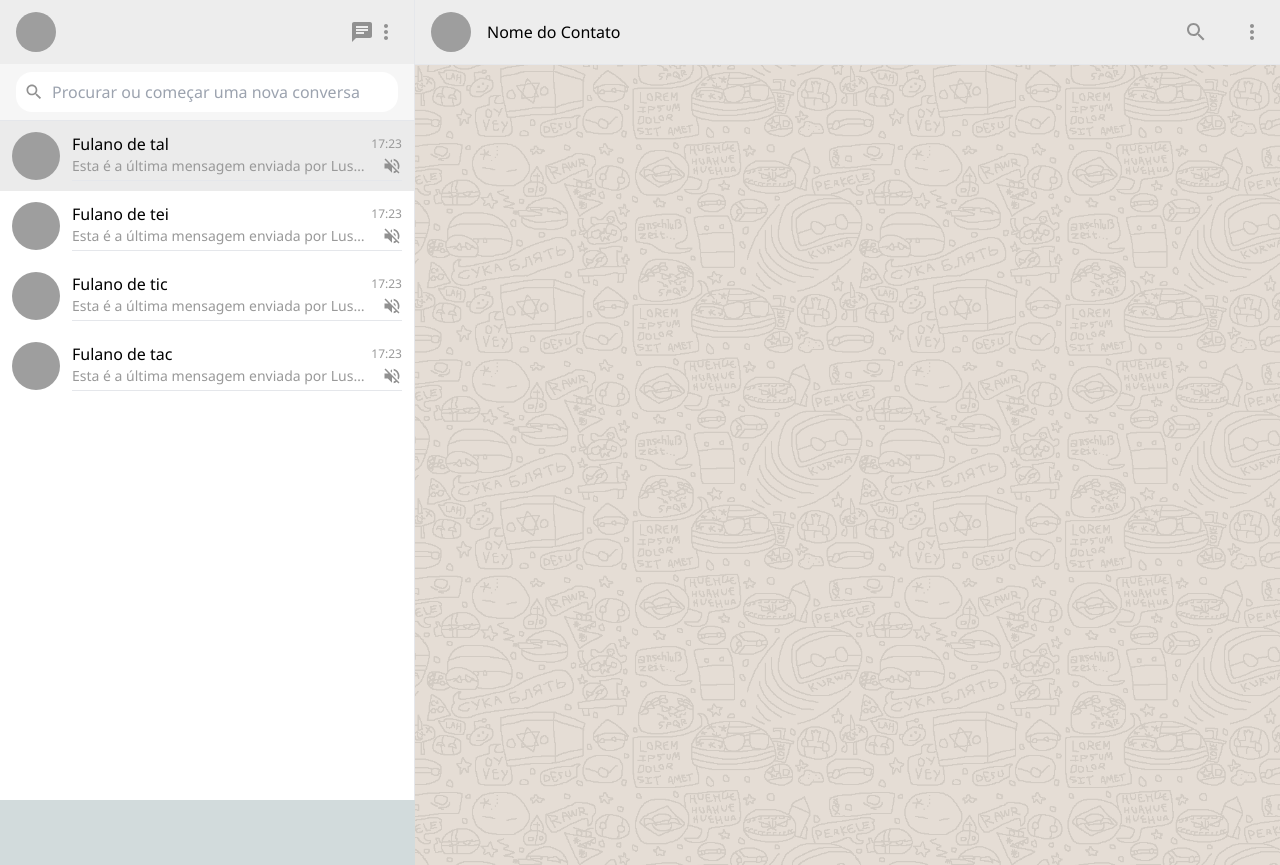
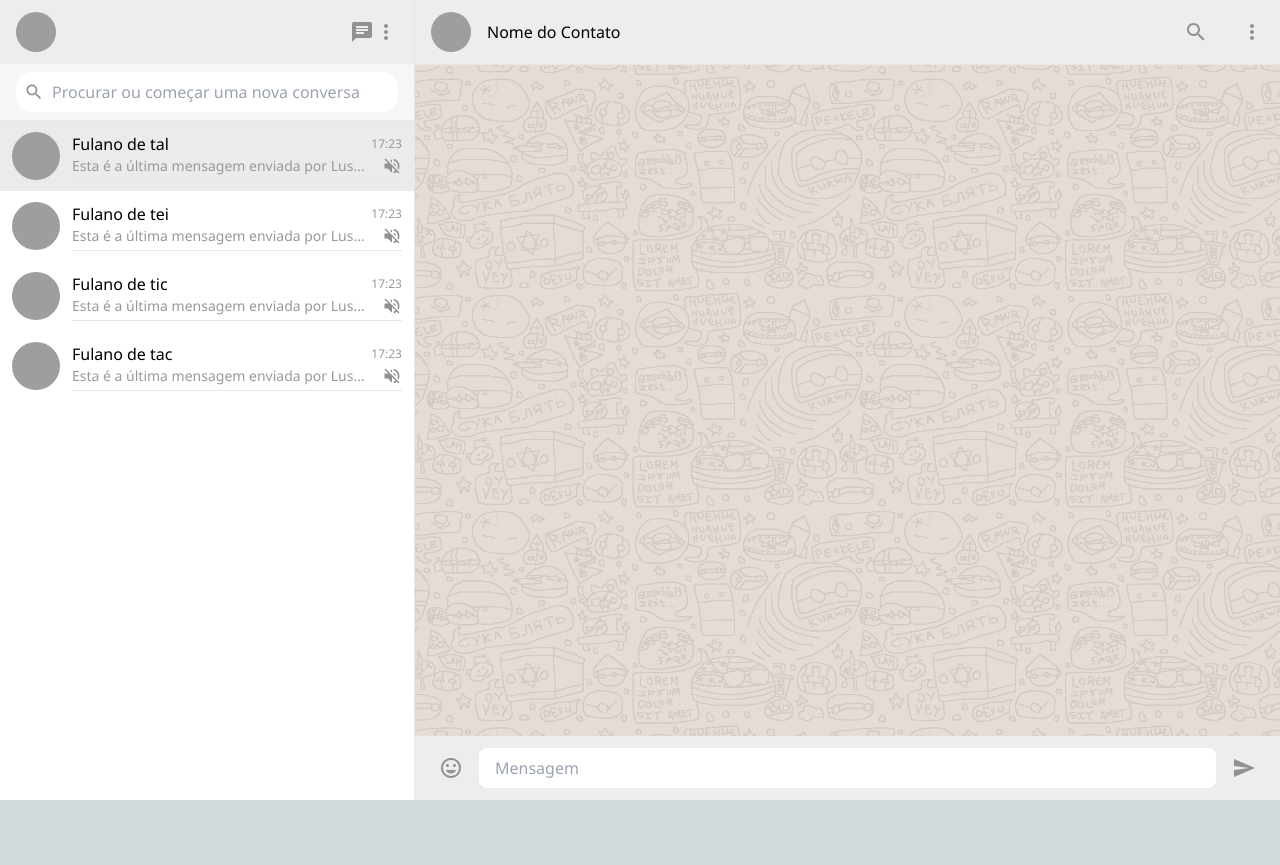
Before and after one commit to almeidaxz/desafio-saltsystems, a React (Vite) app in the folder client/: page / in a window 1280 px wide. Both pictures are taken after a click on the element 207 px from the left and 156 px from the top of the page. After the commit the page ends 800 px from the top, so only its background shows below. Built offline with nearby package versions, Linux system fonts and the light colour scheme; grey boxes are pictures that could not be loaded.

Commit message:
feat: implementada area de envio de mensagens

```diff
--- a/client/src/components/ChatWindow/index.jsx
+++ b/client/src/components/ChatWindow/index.jsx
@@ -1,11 +1,13 @@
 import SearchIcon from '@mui/icons-material/Search';
 import MoreVertIcon from '@mui/icons-material/MoreVert';
+import MoodIcon from '@mui/icons-material/Mood';
+import SendIcon from '@mui/icons-material/Send';
 
 import './styles.css';
 
 export default function ChatWindow() {
     return (
-        <div className='w-full flex flex-col'>
+        <div className='w-full flex flex-col h-full'>
             <header
                 className='w-full py-3 px-4 flex items-center gap-4 border-b'
             >
@@ -21,10 +23,28 @@
                     </div>
                 </div>
             </header>
-            <main className='chat-body min-h-screen'>
+            <main className='chat-body'>
 
             </main>
-            <footer></footer>
+            <footer
+                className='h-16 px-6 flex items-center gap-4'
+            >
+                <MoodIcon
+                    className='cursor-pointer'
+                    fontSize='medium'
+                    style={{ color: '#919191' }}
+                />
+                <input
+                    className='flex-1 h-10 pl-4 border-none outline-none rounded-lg'
+                    type="text"
+                    placeholder='Mensagem'
+                />
+                <SendIcon
+                    className='cursor-pointer'
+                    fontSize='medium'
+                    style={{ color: '#919191' }}
+                />
+            </footer>
         </div>
     )
 }
--- a/client/src/components/ChatWindow/styles.css
+++ b/client/src/components/ChatWindow/styles.css
@@ -1,4 +1,5 @@
 .chat-body {
+    height: 100%;
     flex: 1;
     background-color: blue;
     overflow-y: auto;
```
